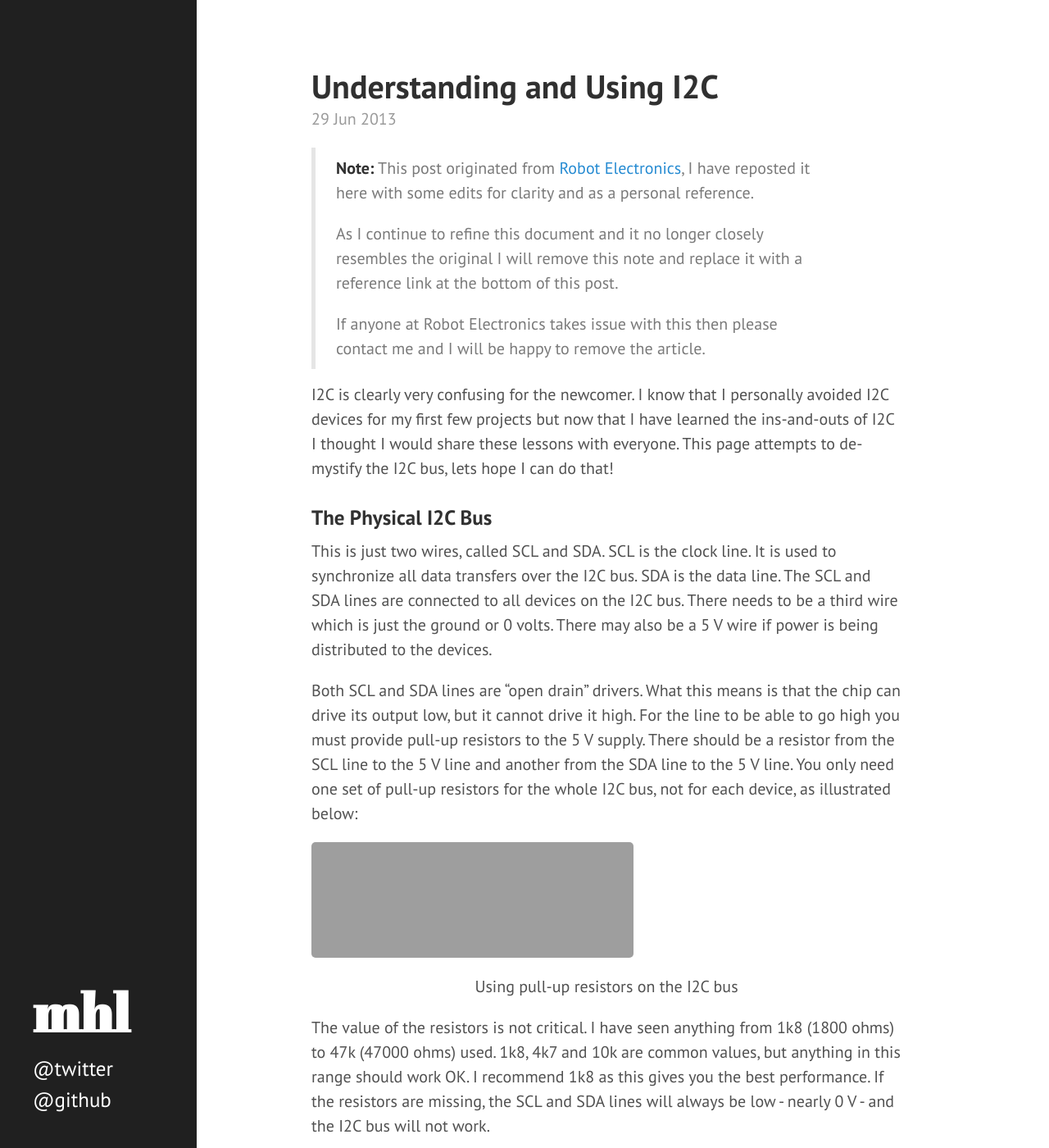
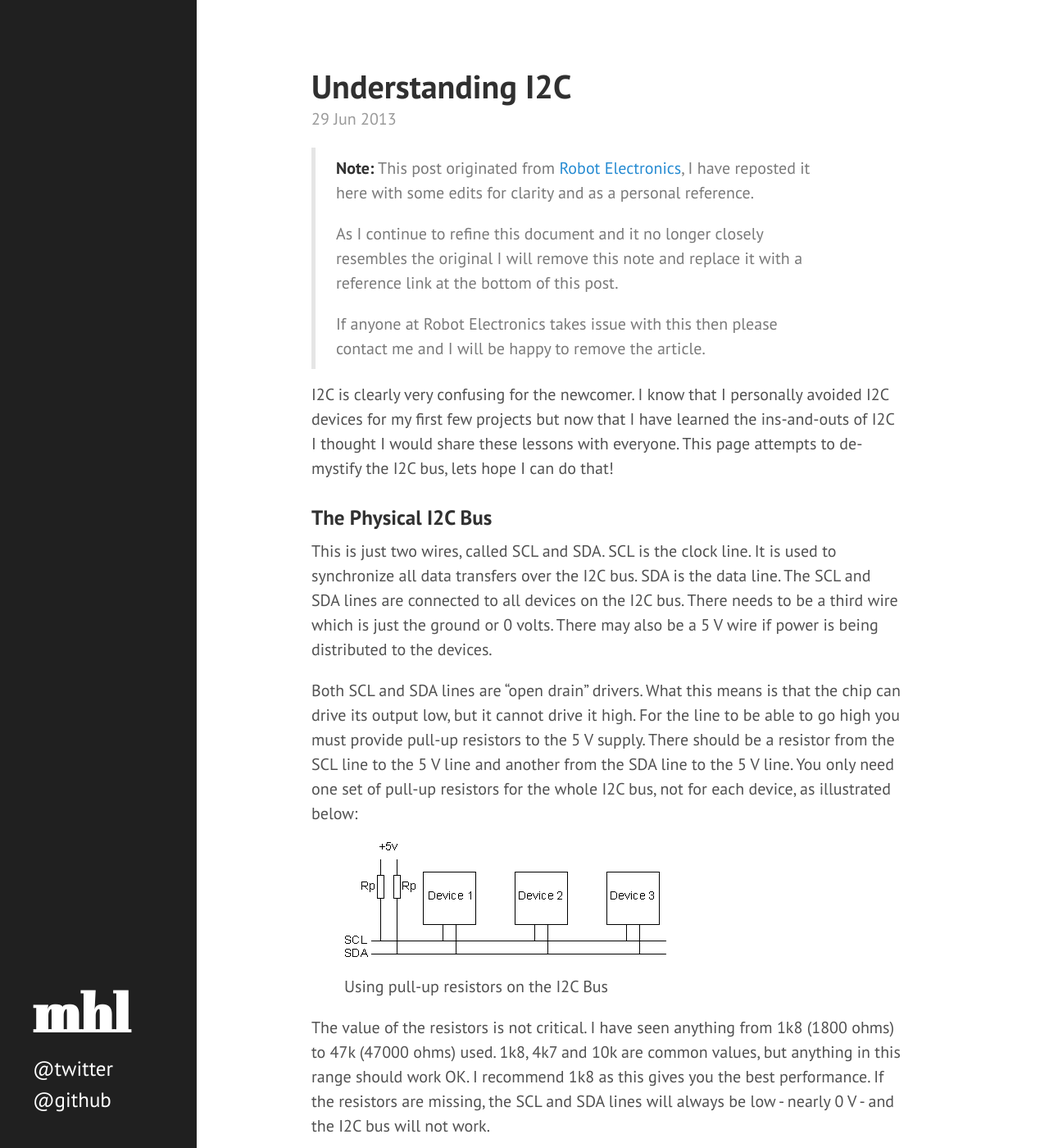
Before and after one commit to LeonardMH/michaelhleonard.com, a Jekyll site: the page built from _posts/2013-06-29-understanding-i2c.markdown, in a window 1280 px wide and 1400 px high. Shown: the whole window at 82% size. Built offline with Jekyll 4.4.1, drawn with Linux system fonts in a browser that asks for light colours; grey boxes are pictures that could not be loaded.

Commit message:
posts: Use locally hosted images for "Understanding I2C"

```diff
--- a/_posts/2013-06-29-understanding-i2c.markdown
+++ b/_posts/2013-06-29-understanding-i2c.markdown
@@ -1,6 +1,6 @@
 ---
 layout: post
-title:  "Understanding and Using I2C"
+title:  "Understanding I2C"
 date:   2013-06-29 15:00:00 -0600
 categories: hardware
 ---
@@ -40,8 +40,11 @@ and another from the SDA line to the 5 V line. You only need one set
 of pull-up resistors for the whole I2C bus, not for each device, as
 illustrated below:
 
-<p style="text-align: center;"><img class="en-media  " title="Using pull-up resistors on the I2C bus." alt="Image showing how to use pull-up resistors on the I2C bus." src="http://www.michaelhleonard.com/wp-content/uploads/2013/07/1.gif" width="393" height="141" name="ff799c57-5123-4727-a795-d13d688f4f8b" /></p>
-<p style="text-align: center;">Using pull-up resistors on the I2C bus</p>
+{%
+    include image
+    name="i2c-bus-pullups.gif"
+    caption="Using pull-up resistors on the I2C Bus"
+%}
 
 The value of the resistors is not critical. I have seen anything from
 1k8 (1800 ohms) to 47k (47000 ohms) used. 1k8, 4k7 and 10k are common
@@ -78,7 +81,10 @@ only places where the SDA (data line) is allowed to change while the SCL
 stable and not change whilst SCL is high. The start and stop sequences
 mark the beginning and end of a transaction with the slave device.
 
-<p style="text-align: center;"><img class="en-media aligncenter" alt="" src="http://www.michaelhleonard.com/wp-content/uploads/2013/07/2.gif" width="486" height="131" name="3068804c-b0ca-48f3-aa91-0ff02279225b" /></p>
+{%
+    include image
+    name="i2c-start-stop.gif"
+%}
 
 Data is transferred in sequences of 8 bits. The bits are placed on the
 SDA line starting with the MSB (Most Significant Bit). The SCL line is
@@ -95,7 +101,10 @@ If it sends back a high then it is indicating it cannot accept any
 further data and the master should terminate the transfer by sending a
 stop sequence.
 
-<p style="text-align: center;"><img class="en-media aligncenter" alt="" src="http://www.michaelhleonard.com/wp-content/uploads/2013/07/3.gif" width="390" height="61" name="75040632-83de-49c2-a00f-721131b2ff66" /></p>
+{%
+    include image
+    name="i2c-ack-bit.gif"
+%}
 
 ### How Fast is it?
 
@@ -126,7 +135,10 @@ If the bit is 1 the master is reading from the slave. The 7 bit address
 is placed in the upper 7 bits of the byte and the Read/Write (R/W) bit
 is in the LSB (Least Significant Bit).
 
-<p style="text-align: center;"><img class="en-media aligncenter" alt="" src="http://www.michaelhleonard.com/wp-content/uploads/2013/07/4.gif" width="364" height="57" name="525be5b1-c5eb-43cd-90a0-e134a11af924" /></p>
+{%
+    include image
+    name="i2c-seven-bit-addressing.gif"
+%}
 
 The placement of the 7 bit address in the upper 7 bits of the byte is a
 source of confusion for the newcomer. It means that to write to address
@@ -207,7 +219,10 @@ byte from the CMPS03 module:
 
 The bit sequence will look like this:
 
-<p style="text-align: center;"><img class="en-media aligncenter" alt="" src="http://www.michaelhleonard.com/wp-content/uploads/2013/07/5.gif" width="565" height="182" name="5a0cb370-4894-4ea4-a96f-c6244bd6e3f7" /></p>
+{%
+    include image
+    name="i2c-complex-sequence.gif"
+%}
 
 ### Wait a Moment
 
```
Also changed, not shown: assets/posts/understanding-i2c/i2c-ack-bit.gif (added), assets/posts/understanding-i2c/i2c-bus-pullups.gif (added), assets/posts/understanding-i2c/i2c-complex-sequence.gif (added), assets/posts/understanding-i2c/i2c-seven-bit-addressing.gif (added), assets/posts/understanding-i2c/i2c-start-stop.gif (added).
